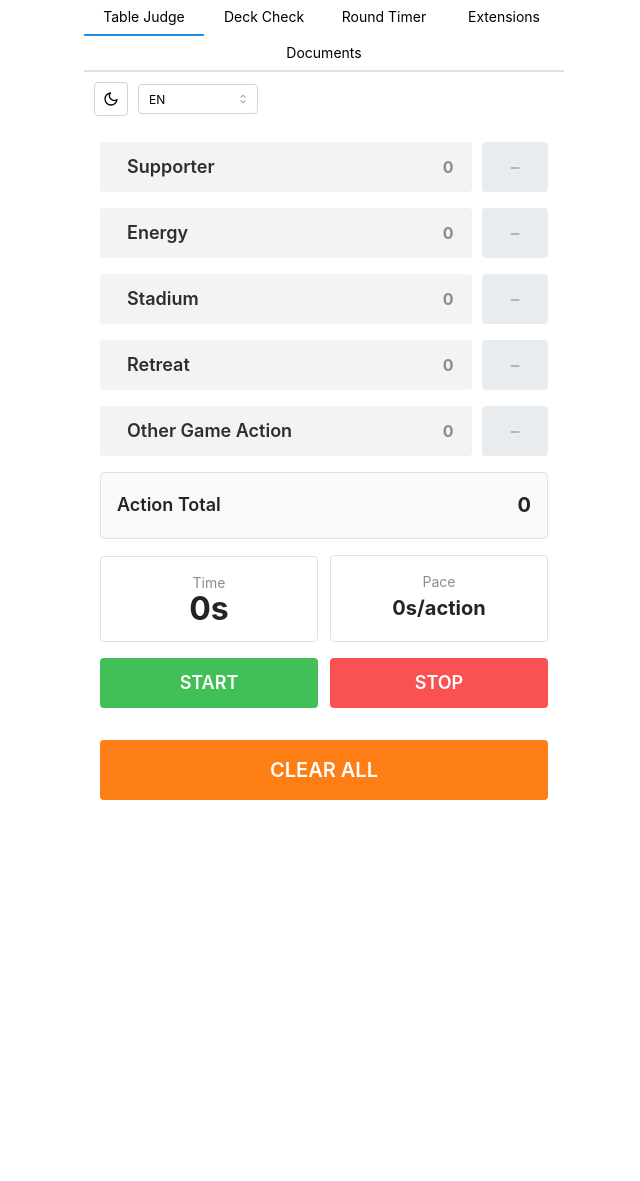
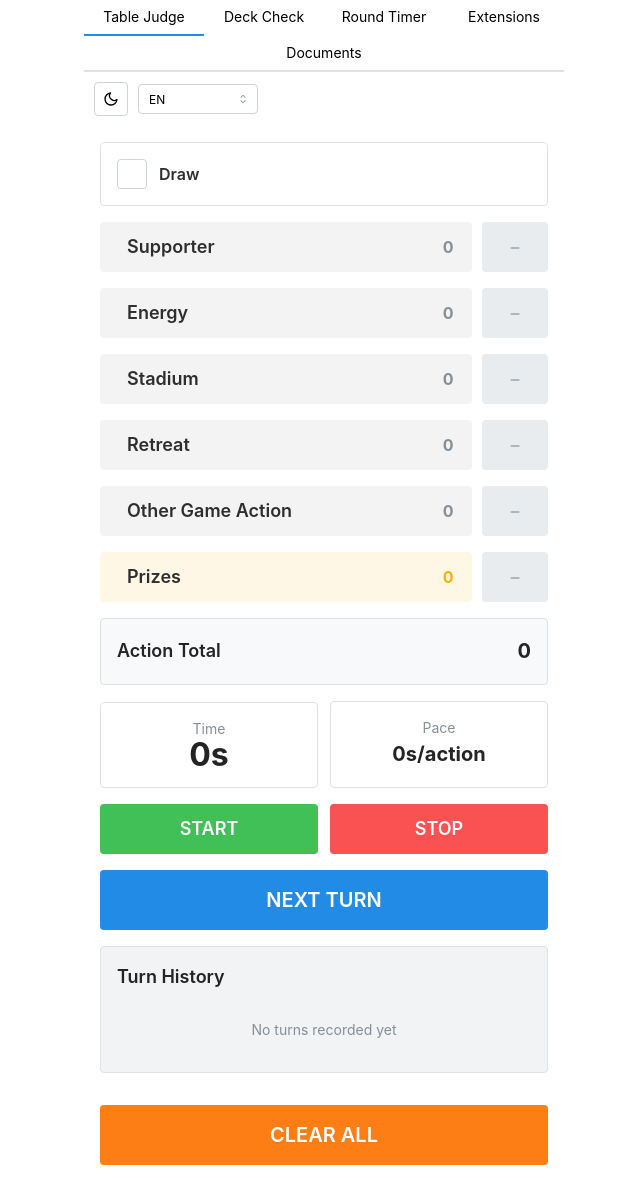
Before and after one commit to FellipeGiulianoDuarte/judge-helper, a React (Vite) app in the folder client/: page /table-judge in a window 1280 px wide. Shown: the whole page, without its empty margins (316-956 px from the left). Before the commit the page ends 816 px from the top, so only its background shows below. Built offline with nearby package versions, Linux system fonts and the light colour scheme.

Commit message:
feat: add draw checkbox, prizes counter, next turn functionality, and clear all confirmation modal

```diff
--- a/client/src/i18n/locales/en.json
+++ b/client/src/i18n/locales/en.json
@@ -39,7 +39,19 @@
     "paceUnit": "s/action",
     "start": "START",
     "stop": "STOP",
-    "clearAll": "CLEAR ALL"
+    "clearAll": "CLEAR ALL",
+    "draw": "Draw",
+    "prizes": "Prizes",
+    "nextTurn": "NEXT TURN",
+    "turnHistory": "Turn History",
+    "player1": "Player 1",
+    "player2": "Player 2",
+    "turn": "Turn",
+    "confirmClearTitle": "Confirm Clear All",
+    "confirmClearMessage": "Are you sure you want to clear all data including turn history?",
+    "confirm": "Confirm",
+    "cancel": "Cancel",
+    "noHistory": "No turns recorded yet"
   },
   "language": {
     "select": "Language",
--- a/client/src/i18n/locales/es.json
+++ b/client/src/i18n/locales/es.json
@@ -39,7 +39,19 @@
     "paceUnit": "s/acción",
     "start": "INICIAR",
     "stop": "PARAR",
-    "clearAll": "LIMPIAR TODO"
+    "clearAll": "LIMPIAR TODO",
+    "draw": "Robar",
+    "prizes": "Premios",
+    "nextTurn": "SIGUIENTE TURNO",
+    "turnHistory": "Historial de Turnos",
+    "player1": "Jugador 1",
+    "player2": "Jugador 2",
+    "turn": "Turno",
+    "confirmClearTitle": "Confirmar Limpieza",
+    "confirmClearMessage": "¿Está seguro de que desea borrar todos los datos incluyendo el historial de turnos?",
+    "confirm": "Confirmar",
+    "cancel": "Cancelar",
+    "noHistory": "No hay turnos registrados aún"
   },
   "language": {
     "select": "Idioma",
--- a/client/src/i18n/locales/pt.json
+++ b/client/src/i18n/locales/pt.json
@@ -39,7 +39,19 @@
     "paceUnit": "s/ação",
     "start": "INICIAR",
     "stop": "PARAR",
-    "clearAll": "LIMPAR TUDO"
+    "clearAll": "LIMPAR TUDO",
+    "draw": "Compra",
+    "prizes": "Prêmios",
+    "nextTurn": "PRÓXIMO TURNO",
+    "turnHistory": "Histórico de Turnos",
+    "player1": "Jogador 1",
+    "player2": "Jogador 2",
+    "turn": "Turno",
+    "confirmClearTitle": "Confirmar Limpeza",
+    "confirmClearMessage": "Tem certeza que deseja limpar todos os dados incluindo o histórico de turnos?",
+    "confirm": "Confirmar",
+    "cancel": "Cancelar",
+    "noHistory": "Nenhum turno registrado ainda"
   },
   "language": {
     "select": "Idioma",
--- a/client/src/pages/TableJudgePage.tsx
+++ b/client/src/pages/TableJudgePage.tsx
@@ -1,11 +1,39 @@
 import { useTranslation } from 'react-i18next';
 import { useState, useEffect, useRef, useCallback } from 'react';
-import { Stack, Paper, Text, Group, Button, Box, useMantineTheme, useComputedColorScheme } from '@mantine/core';
+import {
+  Stack,
+  Paper,
+  Text,
+  Group,
+  Button,
+  Box,
+  Checkbox,
+  Modal,
+  ScrollArea,
+  Divider,
+  Badge,
+  useMantineTheme,
+  useComputedColorScheme,
+} from '@mantine/core';
+import { useDisclosure } from '@mantine/hooks';
 
 const ONCE_PER_TURN_ACTIONS = ['supporter', 'energy', 'stadium', 'retreat'] as const;
 const actionTypes = [...ONCE_PER_TURN_ACTIONS, 'otherAction'] as const;
 
 type ActionType = (typeof actionTypes)[number];
+
+interface TurnRecord {
+  player: 1 | 2;
+  turnNumber: number;
+  supporter: number;
+  energy: number;
+  stadium: number;
+  retreat: number;
+  otherAction: number;
+  draw: boolean;
+  prizes: number;
+  timerSeconds: number;
+}
 
 interface TableJudgeState {
   supporter: number;
@@ -13,7 +41,12 @@ interface TableJudgeState {
   stadium: number;
   retreat: number;
   otherAction: number;
+  draw: boolean;
+  prizes: number;
   timerSeconds: number;
+  currentPlayer: 1 | 2;
+  turnNumber: number;
+  turnHistory: TurnRecord[];
 }
 
 const STORAGE_KEY = 'tableJudgeState';
@@ -22,7 +55,20 @@ const getInitialState = (): TableJudgeState => {
   try {
     const saved = localStorage.getItem(STORAGE_KEY);
     if (saved) {
-      return JSON.parse(saved);
+      const parsed = JSON.parse(saved);
+      return {
+        supporter: parsed.supporter ?? 0,
+        energy: parsed.energy ?? 0,
+        stadium: parsed.stadium ?? 0,
+        retreat: parsed.retreat ?? 0,
+        otherAction: parsed.otherAction ?? 0,
+        draw: parsed.draw ?? false,
+        prizes: parsed.prizes ?? 0,
+        timerSeconds: parsed.timerSeconds ?? 0,
+        currentPlayer: parsed.currentPlayer ?? 1,
+        turnNumber: parsed.turnNumber ?? 1,
+        turnHistory: parsed.turnHistory ?? [],
+      };
     }
   } catch {
     // ignore parse errors
@@ -33,7 +79,12 @@ const getInitialState = (): TableJudgeState => {
     stadium: 0,
     retreat: 0,
     otherAction: 0,
+    draw: false,
+    prizes: 0,
     timerSeconds: 0,
+    currentPlayer: 1,
+    turnNumber: 1,
+    turnHistory: [],
   };
 };
 
@@ -103,7 +154,71 @@ export function TableJudgePage() {
     setIsTimerRunning(false);
   }, []);
 
+  const handlePrizesClick = useCallback(() => {
+    setState((prev) => ({
+      ...prev,
+      prizes: prev.prizes + 1,
+    }));
+  }, []);
+
+  const handlePrizesDecrement = useCallback(
+    (e: React.MouseEvent) => {
+      e.stopPropagation();
+      if (state.prizes > 0) {
+        setState((prev) => ({
+          ...prev,
+          prizes: prev.prizes - 1,
+        }));
+      }
+    },
+    [state.prizes]
+  );
+
+  const handleDrawToggle = useCallback(() => {
+    setState((prev) => ({
+      ...prev,
+      draw: !prev.draw,
+    }));
+  }, []);
+
   const handleNextTurn = useCallback(() => {
+    setIsTimerRunning(false);
+
+    const turnRecord: TurnRecord = {
+      player: state.currentPlayer,
+      turnNumber: state.turnNumber,
+      supporter: state.supporter,
+      energy: state.energy,
+      stadium: state.stadium,
+      retreat: state.retreat,
+      otherAction: state.otherAction,
+      draw: state.draw,
+      prizes: state.prizes,
+      timerSeconds: state.timerSeconds,
+    };
+
+    setState((prev) => ({
+      supporter: 0,
+      energy: 0,
+      stadium: 0,
+      retreat: 0,
+      otherAction: 0,
+      draw: false,
+      prizes: 0,
+      timerSeconds: 0,
+      currentPlayer: prev.currentPlayer === 1 ? 2 : 1,
+      turnNumber: prev.turnNumber + 1,
+      turnHistory: [turnRecord, ...prev.turnHistory],
+    }));
+  }, [state]);
+
+  const [confirmModalOpened, { open: openConfirmModal, close: closeConfirmModal }] = useDisclosure(false);
+
+  const handleClearAllClick = useCallback(() => {
+    openConfirmModal();
+  }, [openConfirmModal]);
+
+  const handleConfirmClearAll = useCallback(() => {
     setIsTimerRunning(false);
     setState({
       supporter: 0,
@@ -111,9 +226,15 @@ export function TableJudgePage() {
       stadium: 0,
       retreat: 0,
       otherAction: 0,
+      draw: false,
+      prizes: 0,
       timerSeconds: 0,
+      currentPlayer: 1,
+      turnNumber: 1,
+      turnHistory: [],
     });
-  }, []);
+    closeConfirmModal();
+  }, [closeConfirmModal]);
 
   const actionTotal = state.supporter + state.energy + state.stadium + state.retreat + state.otherAction;
 
@@ -124,6 +245,8 @@ export function TableJudgePage() {
   const paperBg = isDark ? theme.colors.dark[6] : theme.white;
   const dimmedColor = isDark ? theme.colors.gray[4] : theme.colors.gray[6];
   const buttonLabelColor = isDark ? theme.white : theme.colors.dark[6];
+  const historyBg = isDark ? theme.colors.dark[7] : theme.colors.gray[1];
+  const historyEntryBg = isDark ? theme.colors.dark[6] : theme.white;
 
   const getButtonColor = (action: ActionType) => {
     const isOncePerTurn = ONCE_PER_TURN_ACTIONS.includes(action as (typeof ONCE_PER_TURN_ACTIONS)[number]);
@@ -135,6 +258,24 @@ export function TableJudgePage() {
 
   return (
     <Stack gap="md" p="md">
+      {/* Draw Checkbox */}
+      <Paper p="md" withBorder style={{ backgroundColor: paperBg }}>
+        <Checkbox
+          label={t('tableJudge.draw')}
+          checked={state.draw}
+          onChange={handleDrawToggle}
+          size="lg"
+          styles={{
+            label: {
+              color: buttonLabelColor,
+              fontWeight: 600,
+              fontSize: '1rem',
+            },
+          }}
+        />
+      </Paper>
+
+      {/* Action Buttons */}
       {actionTypes.map((type) => (
         <Group key={type} gap="xs" wrap="nowrap">
           <Button
@@ -166,6 +307,37 @@ export function TableJudgePage() {
         </Group>
       ))}
 
+      {/* Prizes Counter */}
+      <Group gap="xs" wrap="nowrap">
+        <Button
+          variant="light"
+          color="yellow"
+          size="lg"
+          style={{ flex: 1 }}
+          justify="space-between"
+          rightSection={<Text fw={700}>{state.prizes}</Text>}
+          onClick={handlePrizesClick}
+          styles={{
+            label: {
+              color: buttonLabelColor,
+            },
+          }}
+        >
+          {t('tableJudge.prizes')}
+        </Button>
+        <Button
+          variant="outline"
+          color="red"
+          size="lg"
+          onClick={handlePrizesDecrement}
+          disabled={state.prizes === 0}
+          style={{ minWidth: '50px' }}
+        >
+          −
+        </Button>
+      </Group>
+
+      {/* Action Total */}
       <Paper p="md" withBorder data-testid="action-total-card" style={{ backgroundColor: actionTotalCardBg }}>
         <Group justify="space-between">
           <Text fw={600} size="lg" data-testid="action-total-label" style={{ color: actionTotalTextColor }}>
@@ -177,6 +349,7 @@ export function TableJudgePage() {
         </Group>
       </Paper>
 
+      {/* Timer and Pace */}
       <Group grow gap="sm">
         <Paper p="md" withBorder style={{ textAlign: 'center', backgroundColor: paperBg }}>
           <Text size="sm" style={{ color: dimmedColor }}>
@@ -197,6 +370,7 @@ export function TableJudgePage() {
         </Paper>
       </Group>
 
+      {/* Timer Controls */}
       <Group grow gap="sm">
         <Button variant="filled" color="green" size="lg" onClick={handleStart}>
           {t('tableJudge.start')}
@@ -206,11 +380,110 @@ export function TableJudgePage() {
         </Button>
       </Group>
 
+      {/* Next Turn Button */}
+      <Button variant="filled" color="blue" size="xl" fullWidth onClick={handleNextTurn}>
+        {t('tableJudge.nextTurn')}
+      </Button>
+
+      {/* Turn History */}
+      <Paper p="md" withBorder data-testid="turn-history" style={{ backgroundColor: historyBg }}>
+        <Text fw={600} size="lg" mb="sm" style={{ color: actionTotalTextColor }}>
+          {t('tableJudge.turnHistory')}
+        </Text>
+
+        {state.turnHistory.length === 0 ? (
+          <Text size="sm" c="dimmed" ta="center" py="md">
+            {t('tableJudge.noHistory')}
+          </Text>
+        ) : (
+          <ScrollArea.Autosize mah={250}>
+            <Stack gap="xs">
+              {state.turnHistory.map((turn, index) => (
+                <Paper
+                  key={index}
+                  p="sm"
+                  withBorder
+                  data-testid="turn-entry"
+                  style={{ backgroundColor: historyEntryBg }}
+                >
+                  <Group justify="space-between" mb="xs">
+                    <Badge color={turn.player === 1 ? 'blue' : 'orange'} size="lg">
+                      {turn.player === 1 ? t('tableJudge.player1') : t('tableJudge.player2')}
+                    </Badge>
+                    <Text size="sm" c="dimmed">
+                      {t('tableJudge.turn')} {turn.turnNumber}
+                    </Text>
+                  </Group>
+                  <Divider mb="xs" />
+                  <Group gap="xs" wrap="wrap">
+                    {turn.draw && (
+                      <Badge variant="light" color="teal" size="sm">
+                        {t('tableJudge.draw')} ✓
+                      </Badge>
+                    )}
+                    {turn.supporter > 0 && (
+                      <Badge variant="light" color="violet" size="sm">
+                        {t('tableJudge.supporter')}: {turn.supporter}
+                      </Badge>
+                    )}
+                    {turn.energy > 0 && (
+                      <Badge variant="light" color="yellow" size="sm">
+                        {t('tableJudge.energy')}: {turn.energy}
+                      </Badge>
+                    )}
+                    {turn.stadium > 0 && (
+                      <Badge variant="light" color="cyan" size="sm">
+                        {t('tableJudge.stadium')}: {turn.stadium}
+                      </Badge>
+                    )}
+                    {turn.retreat > 0 && (
+                      <Badge variant="light" color="gray" size="sm">
+                        {t('tableJudge.retreat')}: {turn.retreat}
+                      </Badge>
+                    )}
+                    {turn.otherAction > 0 && (
+                      <Badge variant="light" color="pink" size="sm">
+                        {t('tableJudge.otherAction')}: {turn.otherAction}
+                      </Badge>
+                    )}
+                    {turn.prizes > 0 && (
+                      <Badge variant="light" color="red" size="sm">
+                        {t('tableJudge.prizes')}: {turn.prizes}
+                      </Badge>
+                    )}
+                  </Group>
+                </Paper>
+              ))}
+            </Stack>
+          </ScrollArea.Autosize>
+        )}
+      </Paper>
+
       <Box style={{ flexGrow: 1 }} />
 
-      <Button variant="filled" color="orange" size="xl" fullWidth onClick={handleNextTurn}>
+      {/* Clear All Button */}
+      <Button variant="filled" color="orange" size="xl" fullWidth onClick={handleClearAllClick}>
         {t('tableJudge.clearAll')}
       </Button>
+
+      {/* Confirmation Modal */}
+      <Modal
+        opened={confirmModalOpened}
+        onClose={closeConfirmModal}
+        title={t('tableJudge.confirmClearTitle')}
+        centered
+        size="sm"
+      >
+        <Text mb="lg">{t('tableJudge.confirmClearMessage')}</Text>
+        <Group justify="flex-end" gap="sm">
+          <Button variant="outline" onClick={closeConfirmModal}>
+            {t('tableJudge.cancel')}
+          </Button>
+          <Button color="red" onClick={handleConfirmClearAll}>
+            {t('tableJudge.confirm')}
+          </Button>
+        </Group>
+      </Modal>
     </Stack>
   );
 }
```
Also changed, not shown: 1 other file (tests, documents, lock files or other folders).
